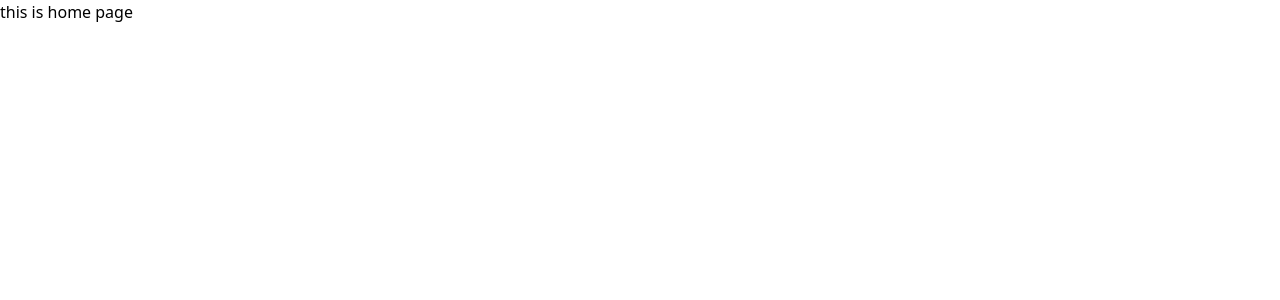
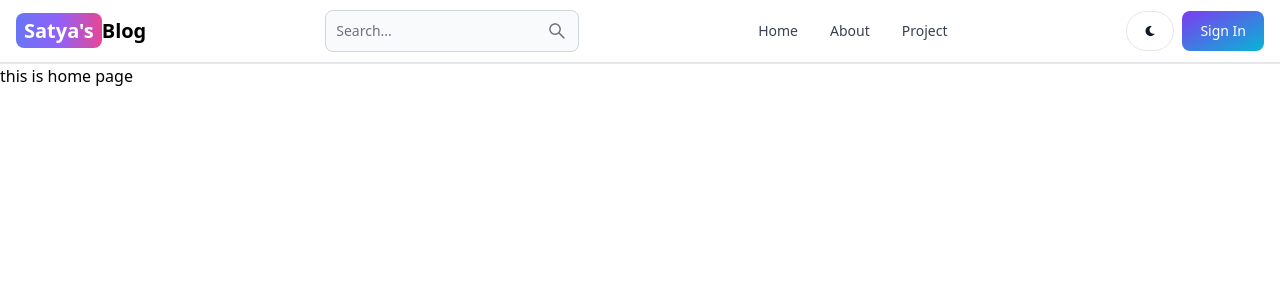
Before and after one commit to codingwalebhaiya/mern-blog, a React (Vite) app in the folder client/: page / in a window 1280 px wide. Shown: the top 300 px of the page. Built offline with nearby package versions, Linux system fonts and the light colour scheme.

Commit message:
add the header component

```diff
--- a/client/package.json
+++ b/client/package.json
@@ -10,8 +10,10 @@
     "preview": "vite preview"
   },
   "dependencies": {
+    "flowbite-react": "^0.10.1",
     "react": "^18.3.1",
     "react-dom": "^18.3.1",
+    "react-icons": "^5.2.1",
     "react-router-dom": "^6.24.1"
   },
   "devDependencies": {
--- a/client/src/App.jsx
+++ b/client/src/App.jsx
@@ -5,15 +5,16 @@
 import SignUp from "./pages/SignUp.jsx";
 import Project from "./pages/Project.jsx";
 import Dashboard from "./pages/Dashboard.jsx";
+import Header from "./components/Header.jsx";
 
 function App() {
   return (
    <Router>
+   <Header/>
     <Routes>
       <Route path="/" element={<Home />} />
       <Route path="/about" element={<About />} />
       <Route path="/sign-in" element={<SignIn />} />
-      <Route path="/sign-up" element={<SignUp />} />
       <Route path="/sign-up" element={<SignUp />} />
       <Route path="/project" element={<Project />} />
       <Route path="/dashboard" element={<Dashboard />} />
--- /dev/null
+++ b/client/src/components/Header.jsx
@@ -0,0 +1,81 @@
+import { Button, Navbar, TextInput } from "flowbite-react";
+import { Link } from "react-router-dom";
+import { AiOutlineSearch } from "react-icons/ai";
+import { FaMoon } from "react-icons/fa";
+
+const Header = () => {
+  return (
+    <header>
+      <Navbar className="border-b-2">
+        <Link
+          to="/"
+          className="self-center whitespace-nowrap text-sm sm:text-xl font-semibold dark:text-white"
+        >
+          <span className="px-2 py-1 bg-gradient-to-r from-indigo-500 via-purple-500 to-pink-500 rounded-lg text-white">
+            Satya&apos;s
+          </span>
+          Blog
+        </Link>
+
+        <form role="search" aria-label="Search form">
+          <TextInput
+            type="text"
+            placeholder="Search..."
+            rightIcon={AiOutlineSearch}
+            className="hidden lg:inline "
+            aria-label="Search"
+          ></TextInput>
+        </form>
+
+        <Button
+          className="w-12 h-10 lg:hidden"
+          color="gray"
+          pill
+          aria-label="Search"
+        >
+          <AiOutlineSearch />
+        </Button>
+
+        <div className="flex gap-2 md:order-2">
+          <Button
+            className="w-12 h-10 hidden sm:inline "
+            color="gray"
+            pill
+            aria-label="Toggle Dark Mode"
+          >
+            <FaMoon />
+          </Button>
+          <Link to="/sign-in">
+            <Button gradientDuoTone="purpleToBlue">Sign In</Button>
+          </Link>
+          <Navbar.Toggle />
+        </div>
+        <Navbar.Collapse>
+          <nav>
+            <ul className="flex items-center  gap-x-8">
+              <li>
+                <Navbar.Link>
+                  <Link to="/">Home</Link>
+                </Navbar.Link>
+              </li>
+
+              <li>
+                <Navbar.Link>
+                  <Link to="/about">About</Link>
+                </Navbar.Link>
+              </li>
+
+              <li>
+                <Navbar.Link>
+                  <Link to="/project">Project</Link>
+                </Navbar.Link>
+              </li>
+            </ul>
+          </nav>
+        </Navbar.Collapse>
+      </Navbar>
+    </header>
+  );
+};
+
+export default Header;
--- a/client/tailwind.config.js
+++ b/client/tailwind.config.js
@@ -1,11 +1,15 @@
 /** @type {import('tailwindcss').Config} */
+import flowbite  from "flowbite-react/tailwind";
 export default {
  content: [
     "./index.html",
     "./src/**/*.{js,ts,jsx,tsx}",
+    flowbite.content(),
   ],
   theme: {
     extend: {},
   },
-  plugins: [],
+  plugins: [
+    flowbite.plugin(),
+  ],
 }
```
Also changed, not shown: 1 other file (tests, documents, lock files or other folders).
